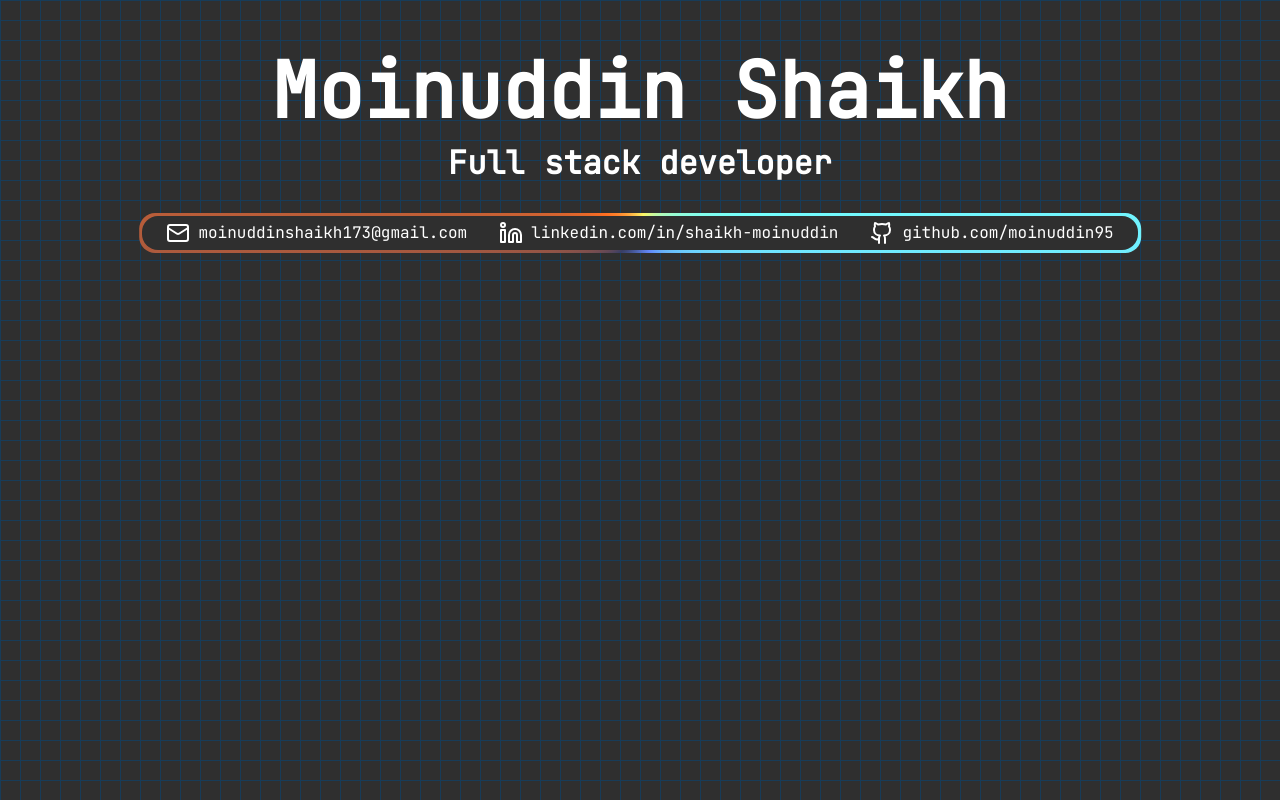
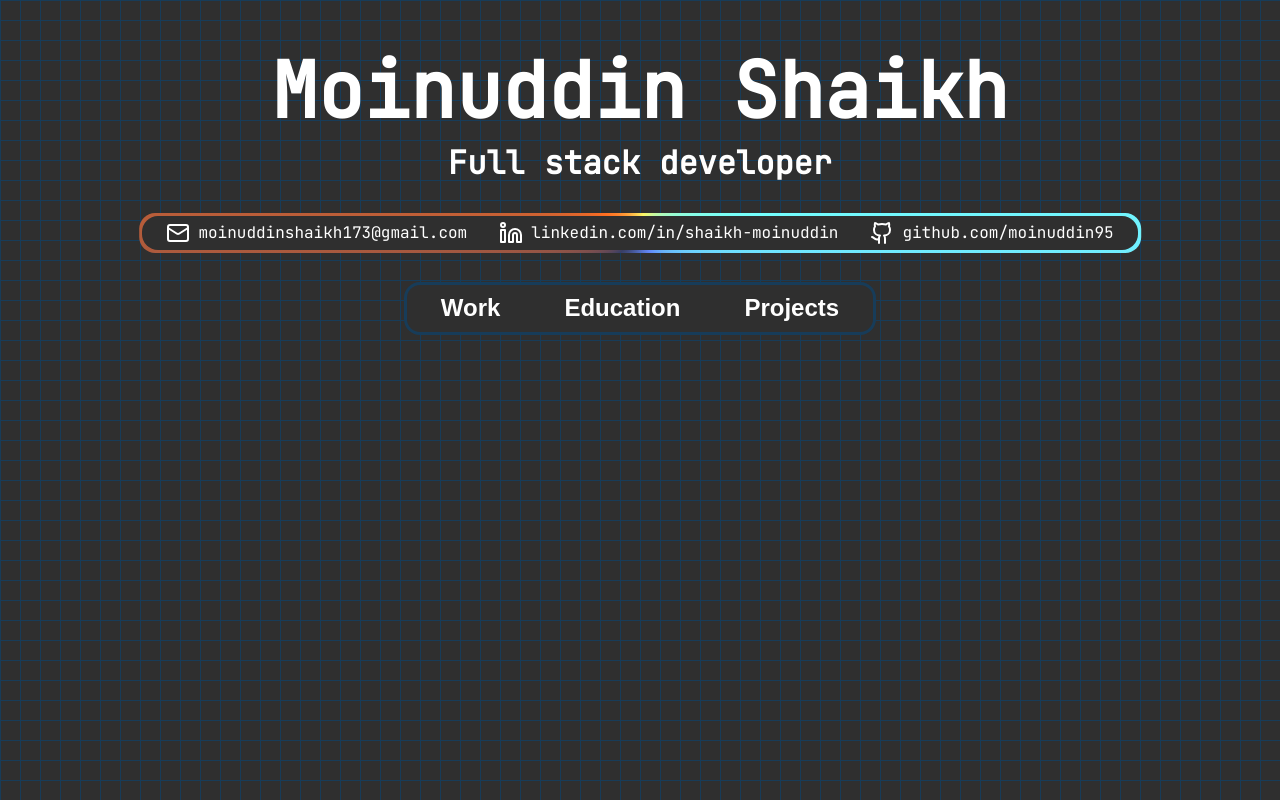
Before and after one commit to moinuddin95/portfolio, a React (Vite) app in the folder Portfolio/: page / in a window 1280 px wide. Built offline with nearby package versions, Linux system fonts and the light colour scheme.

Commit message:
Added the main tabs

```diff
--- a/Portfolio/src/App.tsx
+++ b/Portfolio/src/App.tsx
@@ -1,10 +1,12 @@
 import './App.css';
 import Header from "./components/Header/Header";
+import Main from './components/Main/Main';
 
 function App() {
   return (
     <>
       <Header />
+      <Main />
     </>
   );
 }
--- a/Portfolio/src/components/Header/Header.css
+++ b/Portfolio/src/components/Header/Header.css
@@ -1,5 +1,5 @@
 header{
-  position: absolute;
+  position: relative;
   inset:0;
   z-index: 0;
   padding-top: clamp(1.25rem, 5vh, 3rem);
@@ -7,11 +7,6 @@ header{
   display: flex;
   flex-direction: column;
   align-items: center;
-  text-align: center;
-
-  background-color: #2f2f2f;
-  background-image: linear-gradient(rgb(23, 60, 89) 1px, transparent 1px), linear-gradient(90deg, rgb(23, 60, 89) 1px, transparent 1px);
-  background-size: 20px 20px;
 }
 h1{
   font-size: clamp(2rem, 6vw, 5rem);
@@ -23,7 +18,7 @@ h3{
 }
 
 /* Contact details styles here */
-ul{
+header > ul{
   position: relative;
   list-style: none;
   display: flex;
@@ -40,7 +35,7 @@ ul{
   initial-value: 0deg;
   inherits: false;
 }
-ul::after{
+header > ul::after{
   content: '';
   position: absolute;
   width: 100%;
@@ -54,7 +49,7 @@ ul::after{
   background-image: conic-gradient(from var(--angle), #ff6e21 , #fbf665 , #73fffe, 	#6287f8, #383e65, #ff6e21);
   animation: 3s spin linear infinite;
 }
-li{
+header li{
   display: flex;
   align-items: center;
   gap: 0.5rem;
--- /dev/null
+++ b/Portfolio/src/components/Main/Main.css
@@ -0,0 +1,30 @@
+main{
+  position: relative;
+  display: flex;
+  flex-direction: column;
+  align-items: center;
+}
+main nav{
+  position: relative;
+  list-style: none;
+  display: flex;
+
+  border-radius: 1rem;
+  margin-top: clamp(1rem, 5vh, 2rem);
+  padding: 0.1rem;
+  background-color: #2f2f2f;
+  border: solid rgb(23, 60, 89) 0.2rem;
+  width: max-content;
+}
+main button{
+  padding: 0.5rem 2rem;
+  background-color: transparent;
+  border: none;
+}
+main button:hover{
+  background-color: rgb(23, 60, 89);
+}
+main h3{
+  font-size: 1.5rem;
+  color: white;
+}
--- /dev/null
+++ b/Portfolio/src/components/Main/Main.tsx
@@ -0,0 +1,21 @@
+import "./Main.css";
+
+function Main() {
+  return (
+    <main>
+      <nav>
+        <button>
+          <h3>Work</h3>
+        </button>
+        <button>
+          <h3>Education</h3>
+        </button>
+        <button>
+          <h3>Projects</h3>
+        </button>
+      </nav>
+    </main>
+  );
+}
+
+export default Main;
--- a/Portfolio/src/index.css
+++ b/Portfolio/src/index.css
@@ -6,8 +6,14 @@
 body{
   height: 100vh;
 }
+button, button:active, button:focus, button:hover{
+  box-shadow: none;
+}
 :root {
   background-color: rgb(47, 47, 47);
+  background-color: #2f2f2f;
+  background-image: linear-gradient(rgb(23, 60, 89) 1px, transparent 1px), linear-gradient(90deg, rgb(23, 60, 89) 1px, transparent 1px);
+  background-size: 20px 20px;
   color: white;
   font-family: "JetBrains Mono", monospace;
 }
```
